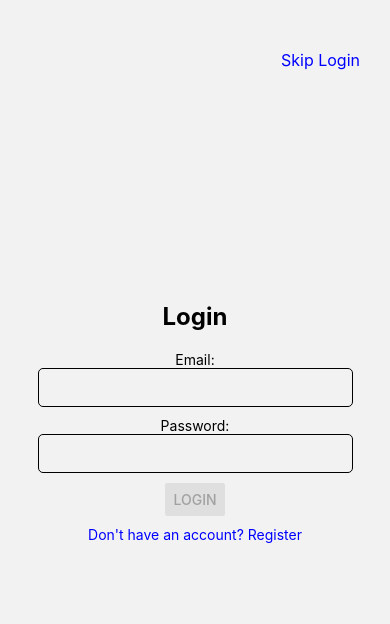
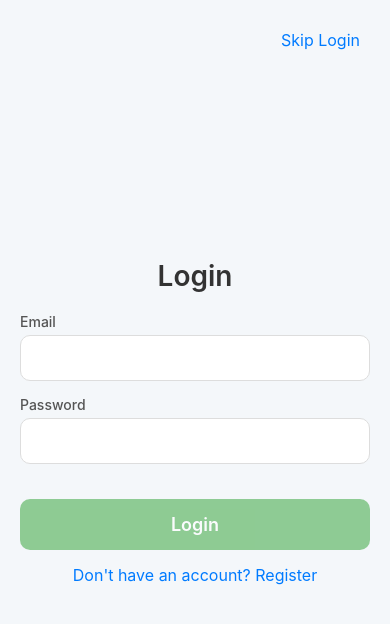
Before and after one commit to mahavirgautam/Health_App, a React Native app in the folder frontend/: screen /Login in a window 390 px wide. Shown: the top 624 px of the page. Built offline with nearby package versions, Linux system fonts and the light colour scheme.

Commit message:
Update LoginScreen.js

```diff
--- a/frontend/src/screens/LoginScreen.js
+++ b/frontend/src/screens/LoginScreen.js
@@ -1,50 +1,50 @@
-import React,{useState} from "react";
-import {View,Text,TextInput,Button,Alert,TouchableOpacity,StyleSheet} from "react-native";
+import React, { useState } from "react";
+import { View, Text, TextInput, Button, Alert, TouchableOpacity, StyleSheet, Platform } from "react-native";
 import AsyncStorage from "@react-native-async-storage/async-storage";
 
-export default function LoginScreen({navigation}) {
-  const [email,setEmail]=useState("");
-  const [password,setPassword]=useState("");
-  const [failedAttempts,setFailedAttempts]=useState(0);
-  const [showForgotPassword,setShowForgotPassword]=useState(false);
+export default function LoginScreen({ navigation }) {
+  const [email, setEmail] = useState("");
+  const [password, setPassword] = useState("");
+  const [failedAttempts, setFailedAttempts] = useState(0);
+  const [showForgotPassword, setShowForgotPassword] = useState(false);
 
-  const validateEmail=(email) => {
+  const validateEmail = (email) => {
     return /\S+@\S+\.\S+/.test(email);
   };
 
-  const handleLogin=async () => {
-    if (!email || !password){
-      Alert.alert("Error","Please enter email and password.");
+  const handleLogin = async () => {
+    if (!email || !password) {
+      Alert.alert("Error", "Please enter email and password.");
       return;
     }
 
     if (!validateEmail(email)) {
-      Alert.alert("Error","Invalid email format.");
+      Alert.alert("Error", "Invalid email format.");
       return;
     }
 
     try {
-      const response=await fetch("https://fitfolk-33796.el.r.appspot.com/api/login",{
-        method:"POST",
-        headers:{"Content-Type":"application/json"},
-        body:JSON.stringify({email,password }),
+      const response = await fetch("https://flask-s8i3.onrender.com/api/login", {
+        method: "POST",
+        headers: { "Content-Type": "application/json" },
+        body: JSON.stringify({ email, password }),
       });
 
-      const data=await response.json();
+      const data = await response.json();
 
       if (response.ok) {
-        await AsyncStorage.setItem("authToken",data.token);
-        Alert.alert("Success","Login successful!");
+        await AsyncStorage.setItem("authToken", data.token);
+        Alert.alert("Success", "Login successful!");
         navigation.replace("Home");
       } else {
         setFailedAttempts(failedAttempts + 1);
-        if (failedAttempts >= 4){
+        if (failedAttempts >= 4) {
           setShowForgotPassword(true);
         }
-        Alert.alert("Error",data.error || "Login failed!");
+        Alert.alert("Error", data.error || "Login failed!");
       }
-    } catch (error){
-      Alert.alert("Error","Failed to connect to the server.");
+    } catch (error) {
+      Alert.alert("Error", "Failed to connect to the server.");
     }
   };
 
@@ -56,7 +56,8 @@ export default function LoginScreen({navigation}) {
 
       <Text style={styles.title}>Login</Text>
 
-      <Text>Email:</Text>
+      <View style={styles.inputWrapper}>
+        <Text style={styles.inputLabel}>Email</Text>
         <TextInput
           style={styles.input}
           value={email}
@@ -64,23 +65,32 @@ export default function LoginScreen({navigation}) {
           keyboardType="email-address"
           autoCapitalize="none"
         />
+      </View>
 
-      <Text>Password:</Text>
+      <View style={styles.inputWrapper}>
+        <Text style={styles.inputLabel}>Password</Text>
         <TextInput
           style={styles.input}
           value={password}
           onChangeText={setPassword}
           secureTextEntry
         />
+      </View>
 
-      <Button title="Login" onPress={handleLogin} disabled={!email || !password}/>
+      <TouchableOpacity
+        style={[styles.loginButton, { opacity: email && password ? 1 : 0.6 }]}
+        onPress={handleLogin}
+        disabled={!email || !password}
+      >
+        <Text style={styles.loginButtonText}>Login</Text>
+      </TouchableOpacity>
 
       <TouchableOpacity onPress={() => navigation.navigate("Register")}>
         <Text style={styles.registerText}>Don't have an account? Register</Text>
       </TouchableOpacity>
 
       {showForgotPassword && (
-        <TouchableOpacity onPress={() => Alert.alert("Reset Password","Forgot Password clicked.")}>
+        <TouchableOpacity onPress={() => Alert.alert("Reset Password", "Forgot Password clicked.")}>
           <Text style={styles.forgotText}>Forgot Password?</Text>
         </TouchableOpacity>
       )}
@@ -88,12 +98,73 @@ export default function LoginScreen({navigation}) {
   );
 }
 
-const styles= StyleSheet.create({
-  container:{flex:1,padding:20,justifyContent:"center",alignItems:"center" },
-  title:{fontSize:24,fontWeight:"bold",marginBottom:20},
-  input:{width:"90%",borderWidth:1,padding:10,marginBottom:10,borderRadius:5},
-  registerText:{marginTop:10,color:"blue"},
-  forgotText:{color:"red",marginTop:10},
-  skipButton:{position:"absolute",top:40,right:20,padding:10},
-  skipText:{fontSize:16,color:"blue"},
+const styles = StyleSheet.create({
+  container: {
+    flex: 1,
+    padding: 20,
+    justifyContent: "center",
+    alignItems: "center",
+    backgroundColor: "#F4F7FA",
+  },
+  title: {
+    fontSize: 28,
+    fontWeight: "600",
+    marginBottom: 20,
+    color: "#333",
+  },
+  inputWrapper: {
+    width: "100%",
+    marginBottom: 15,
+  },
+  inputLabel: {
+    fontSize: 14,
+    fontWeight: "500",
+    color: "#555",
+    marginBottom: 5,
+  },
+  input: {
+    width: "100%",
+    borderWidth: 1,
+    borderColor: "#DDDDDD",
+    borderRadius: 10,
+    padding: 12,
+    backgroundColor: "#FFFFFF",
+    fontSize: 16,
+    color: "#333",
+  },
+  loginButton: {
+    width: "100%",
+    padding: 15,
+    backgroundColor: "#4CAF50",
+    borderRadius: 10,
+    alignItems: "center",
+    justifyContent: "center",
+    marginTop: 20,
+  },
+  loginButtonText: {
+    color: "#FFFFFF",
+    fontSize: 18,
+    fontWeight: "600",
+  },
+  registerText: {
+    marginTop: 15,
+    color: "#007BFF",
+    fontSize: 16,
+  },
+  forgotText: {
+    color: "#FF6347",
+    marginTop: 10,
+    fontSize: 16,
+    fontWeight: "600",
+  },
+  skipButton: {
+    position: "absolute",
+    top: Platform.OS === "ios" ? 40 : 20,
+    right: 20,
+    padding: 10,
+  },
+  skipText: {
+    fontSize: 16,
+    color: "#007BFF",
+  },
 });
```
Lines whose indentation alone changed are shown as unchanged.
